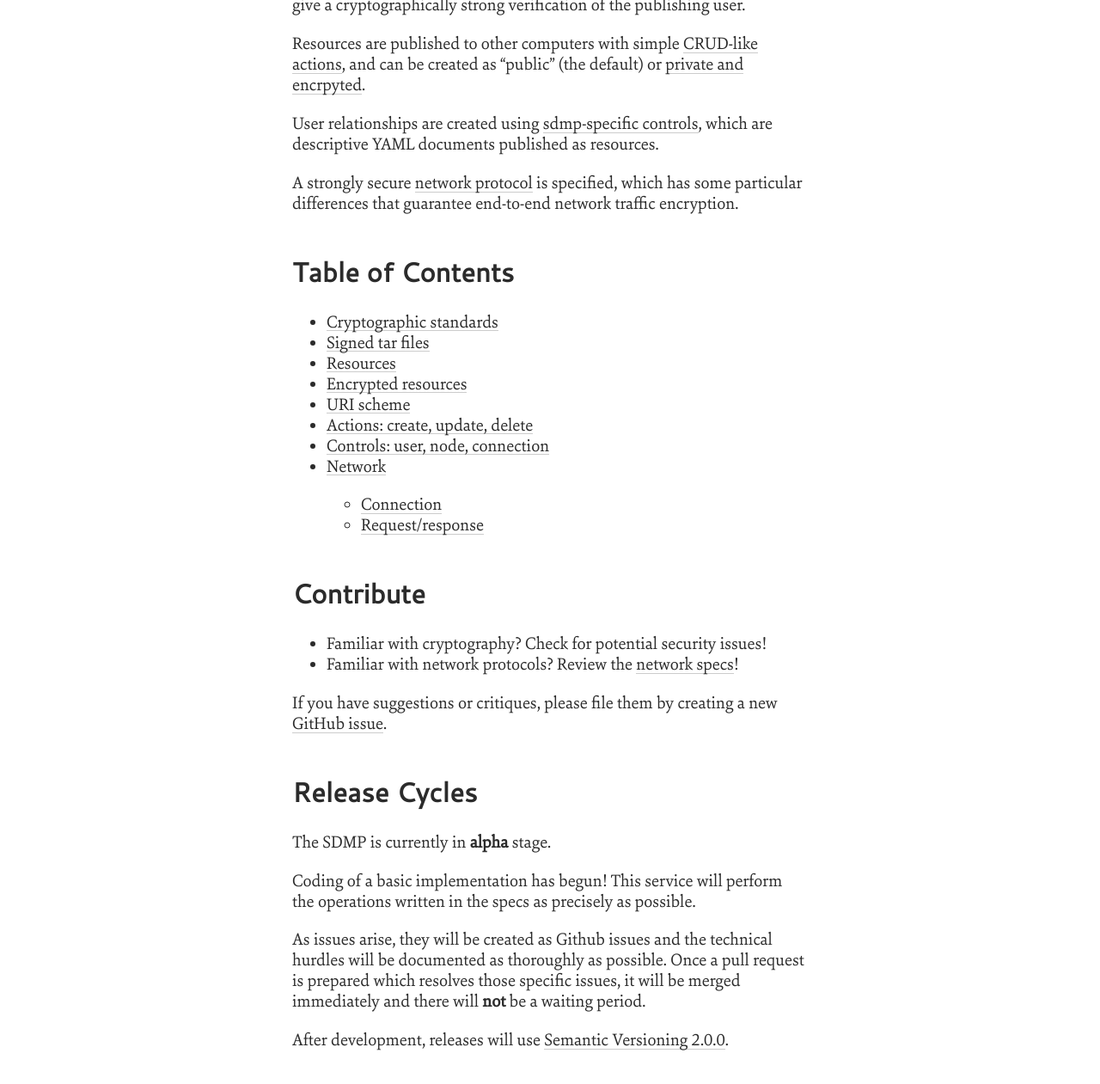
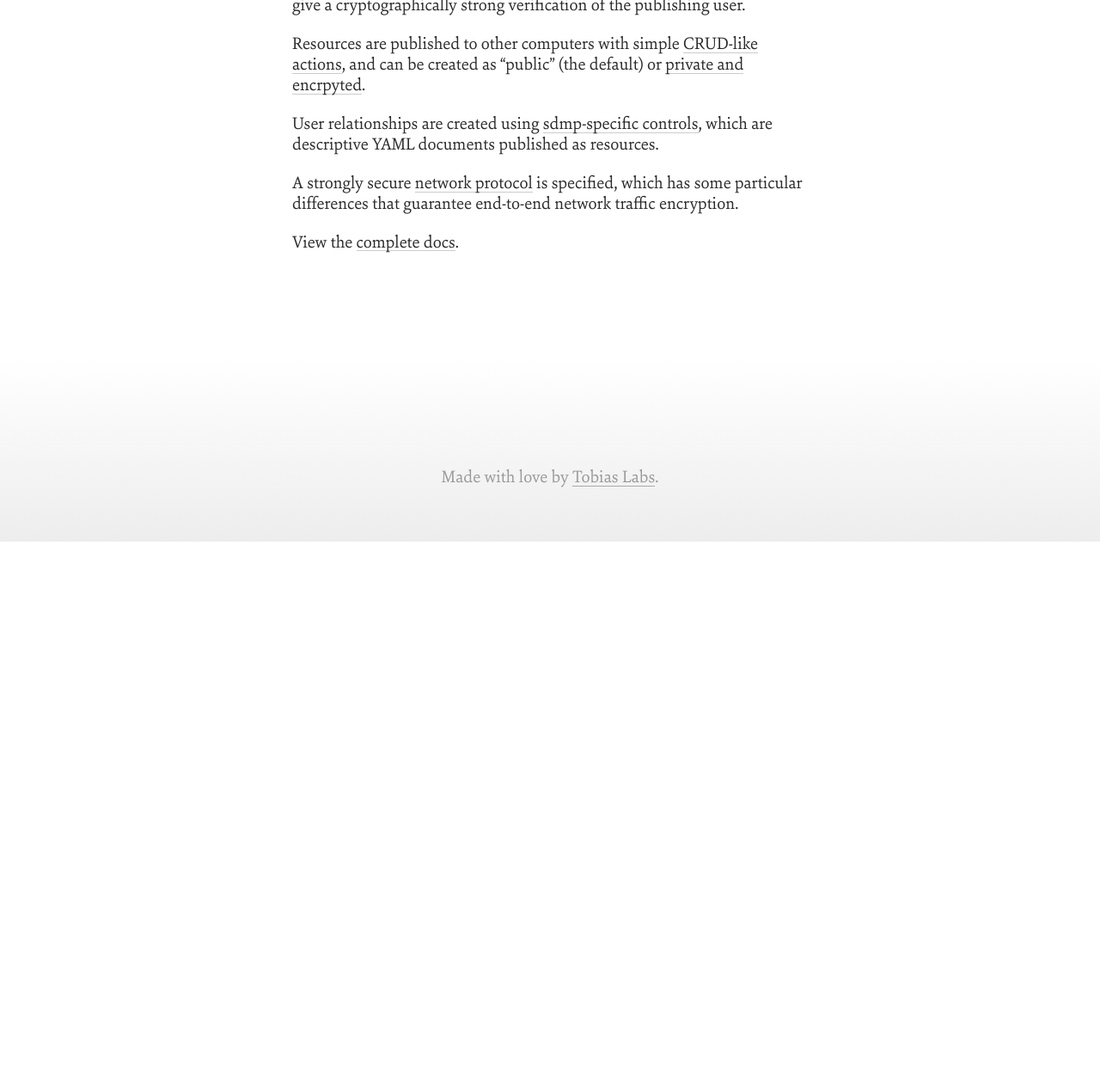
Before and after one commit to sdmp/sdmp.github.io, a Jekyll site: the page built from index.md, in a window 1280 px wide and 1400 px high, scrolled down 661 px. Shown: the top 1261 px of the window at 86% size. Built offline with Jekyll 4.4.1, drawn with Linux system fonts in a browser that asks for light colours; after the commit the page ends 1291 px from its top, so only the background shows below that; some of the changed text lies outside the part shown.

Commit message:
Updates to intro page.

```diff
--- a/_config.yml
+++ b/_config.yml
@@ -1 +1 @@
-status: alpha
+version: alpha
--- a/_layouts/index.html
+++ b/_layouts/index.html
@@ -6,8 +6,8 @@
 		<head>
 				<meta charset="utf-8">
 				<meta http-equiv="X-UA-Compatible" content="IE=edge">
-				<title>sdmp: {{page.title}}</title>
-				<meta name="description" content="{{page.description}}">
+				<title>sdmp: secure distributed messaging protocol</title>
+				<meta name="description" content="Specifications and implementation of a secure distributed messaging protocol.">
 				<meta name="viewport" content="width=device-width, initial-scale=1">
 				<style type="text/css">{% include normalize.css %}</style>
 				<style type="text/css">{% include style.css %}</style>
@@ -29,6 +29,7 @@
 				</header>
 
 				<article class="content-width">
+					<h3>Current version: <code>{{site.version}}</code></h3>
 					{{content}}
 				</article>
 
--- a/index.md
+++ b/index.md
@@ -1,62 +1,23 @@
 ---
-title: secure distributed messaging protocol
-description: Specifications and implementation for the secure distributed messaging protocol (sdmp).
 layout: index
 ---
 
 
-### Current status: `alpha`
-
-The SDMP is a protocol for passing [strongly secure](cryptography) messages
+The SDMP is a protocol for passing [strongly secure](/docs/cryptography) messages
 between computers, without the requirement for central or third-party computers
 such as IMAP servers.
 
-[Resources](resources) passed between computer nodes are [signed tar packages](signed-tar),
+[Resources](/docs/resources) passed between computer nodes are [signed tar packages](/docs/signed-tar),
 which give a cryptographically strong verification of the publishing user.
 
-Resources are published to other computers with simple [CRUD-like actions](actions), and can
-be created as "public" (the default) or [private and encrpyted](encrypted-resources).
+Resources are published to other computers with simple [CRUD-like actions](/docs/actions), and can
+be created as "public" (the default) or [private and encrpyted](/docs/encrypted-resources).
 
-User relationships are created using [sdmp-specific controls](controls),
+User relationships are created using [sdmp-specific controls](/docs/controls),
 which are descriptive YAML documents published as resources.
 
-A strongly secure [network protocol](network) is specified, which has
+A strongly secure [network protocol](/docs/network) is specified, which has
 some particular differences that guarantee end-to-end network traffic
 encryption.
 
-## Table of Contents
-
-* [Cryptographic standards](cryptography)
-* [Signed tar files](signed-tar)
-* [Resources](resources)
-* [Encrypted resources](encrypted-resources)
-* [URI scheme](uri-scheme)
-* [Actions: create, update, delete](actions)
-* [Controls: user, node, connection](controls)
-* [Network](network)
-    - [Connection](connect)
-    - [Request/response](request)
-
-## Contribute
-
-* Familiar with cryptography? Check for potential security issues!
-* Familiar with network protocols? Review the [network specs](network)!
-
-If you have suggestions or critiques, please file them by creating
-a new [GitHub issue][issue].
-
-[issue]: https://github.com/sdmp/sdmp.github.io/issues
-
-## Release Cycles
-
-The SDMP is currently in **alpha** stage.
-
-Coding of a basic implementation has begun! This service will
-perform the operations written in the specs as precisely as possible.
-
-As issues arise, they will be created as Github issues and the technical
-hurdles will be documented as thoroughly as possible. Once a pull request
-is prepared which resolves those specific issues, it will be merged immediately
-and there will **not** be a waiting period.
-
-After development, releases will use [Semantic Versioning 2.0.0](http://semver.org/).
+View the [complete docs](/docs/).
```
